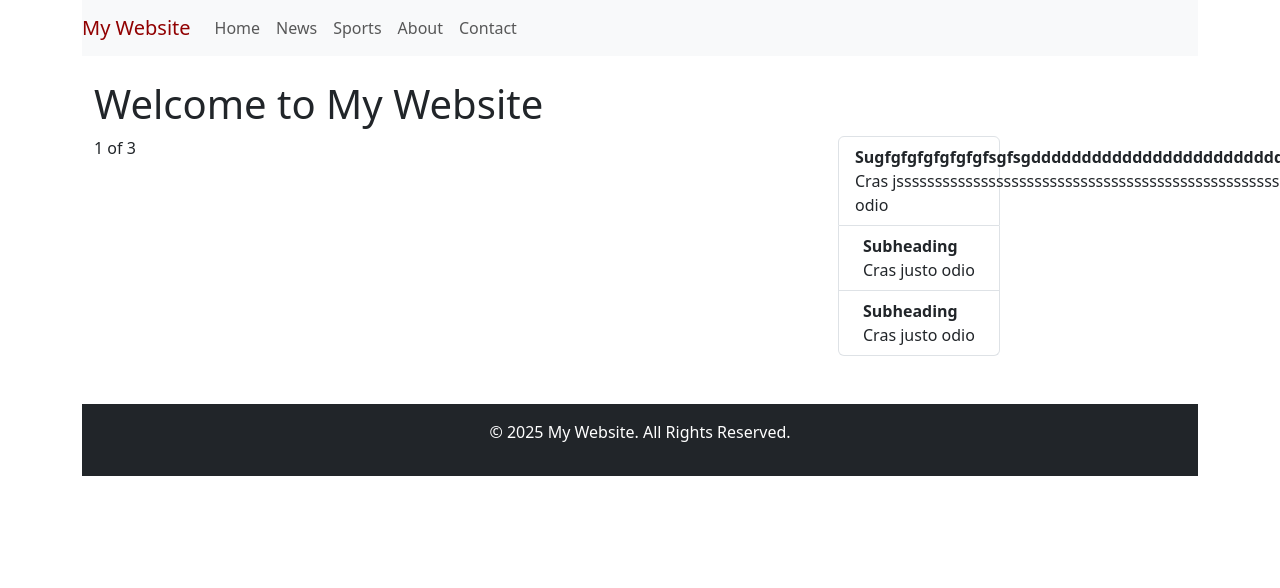
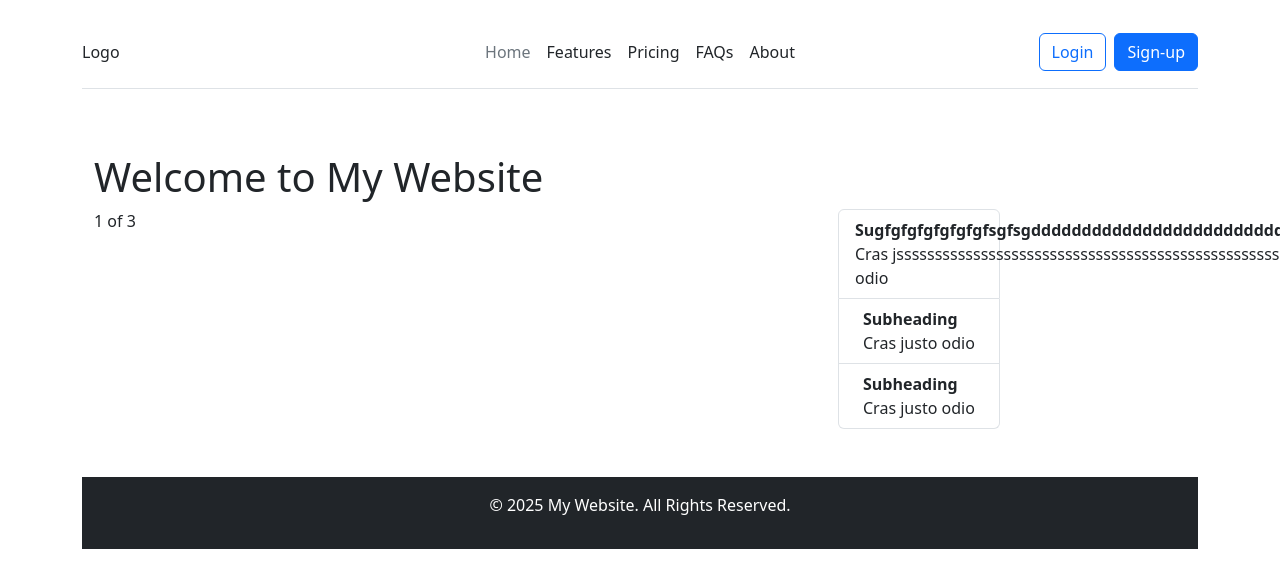
Before and after one commit to mwinamijr/kishamba-media, a React (Create React App) app: page / in a window 1280 px wide. Shown: the top 588 px of the page. Built offline with nearby package versions, Linux system fonts and the light colour scheme.

Commit message:
updated header

```diff
--- a/src/components/Header.js
+++ b/src/components/Header.js
@@ -4,31 +4,53 @@ import { Link } from "react-router-dom";
 
 const Header = () => {
   return (
-    <Navbar bg="light" variant="light" expand="lg">
-      <Navbar.Brand href="/" style={{ color: "#910101" }}>
-        My Website
-      </Navbar.Brand>
-      <Navbar.Toggle aria-controls="basic-navbar-nav" />
-      <Navbar.Collapse id="basic-navbar-nav">
-        <Nav className="ml-auto">
-          <Nav.Link as={Link} to="/">
-            Home
-          </Nav.Link>
-          <Nav.Link as={Link} to="/news">
-            News
-          </Nav.Link>
-          <Nav.Link as={Link} to="/sports">
-            Sports
-          </Nav.Link>
-          <Nav.Link as={Link} to="/about">
-            About
-          </Nav.Link>
-          <Nav.Link as={Link} to="/contact">
-            Contact
-          </Nav.Link>
-        </Nav>
-      </Navbar.Collapse>
-    </Navbar>
+    <header className="blog-header py-3">
+      <div className="d-flex flex-wrap align-items-center justify-content-center justify-content-md-between py-3 mb-4 border-bottom">
+        <Link
+          to="/"
+          className="d-flex align-items-center col-md-3 mb-2 mb-md-0 text-dark text-decoration-none"
+        >
+          Logo
+        </Link>
+
+        <ul className="nav col-12 col-md-auto mb-2 justify-content-center mb-md-0">
+          <li>
+            <Link to="#" className="nav-link px-2 link-secondary">
+              Home
+            </Link>
+          </li>
+          <li>
+            <Link to="#" className="nav-link px-2 link-dark">
+              Features
+            </Link>
+          </li>
+          <li>
+            <Link to="#" className="nav-link px-2 link-dark">
+              Pricing
+            </Link>
+          </li>
+          <li>
+            <Link to="#" className="nav-link px-2 link-dark">
+              FAQs
+            </Link>
+          </li>
+          <li>
+            <Link to="#" className="nav-link px-2 link-dark">
+              About
+            </Link>
+          </li>
+        </ul>
+
+        <div className="col-md-3 text-end">
+          <button type="button" className="btn btn-outline-primary me-2">
+            Login
+          </button>
+          <button type="button" className="btn btn-primary">
+            Sign-up
+          </button>
+        </div>
+      </div>
+    </header>
   );
 };
 
```
